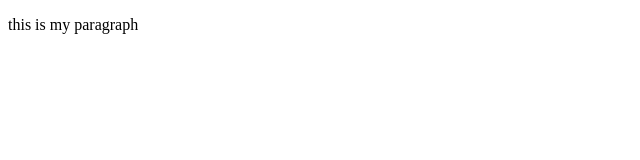
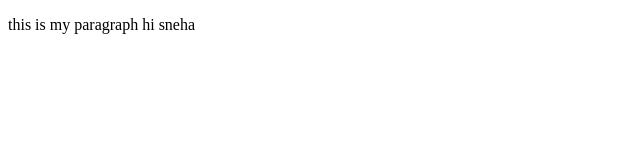
Before and after one commit to snehagupta-here/sample-repostiory, a plain HTML site: page index.html in a window 1280 px wide. Shown: the full height of the page, 0-640 px from the left. Drawn offline with Linux system fonts and the light colour scheme.

Commit message:
fixed the bug

```diff
--- a/index.html
+++ b/index.html
@@ -7,6 +7,6 @@
     <title>Document</title>
 </head>
 <body>
-   <p>this is my paragraph</p>
+   <p>this is my paragraph hi sneha</p>
 </body>
 </html>
```
